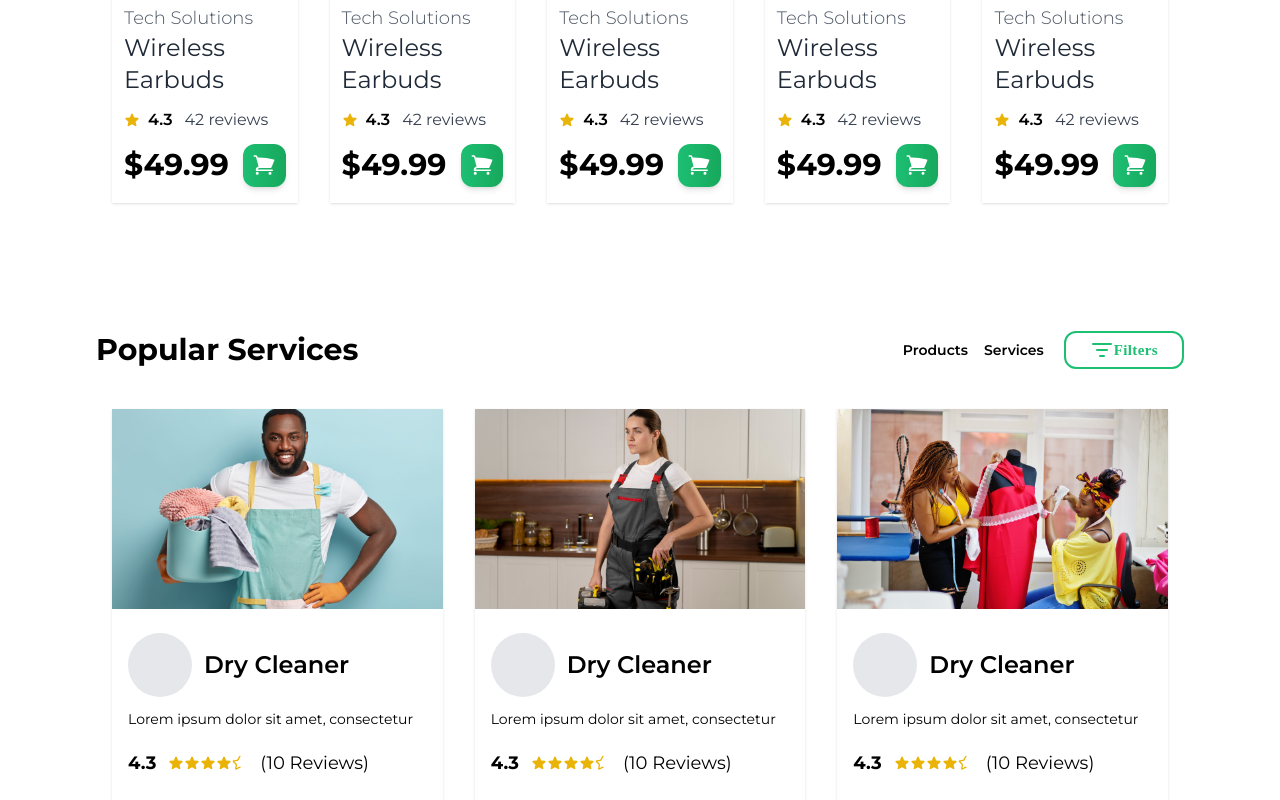
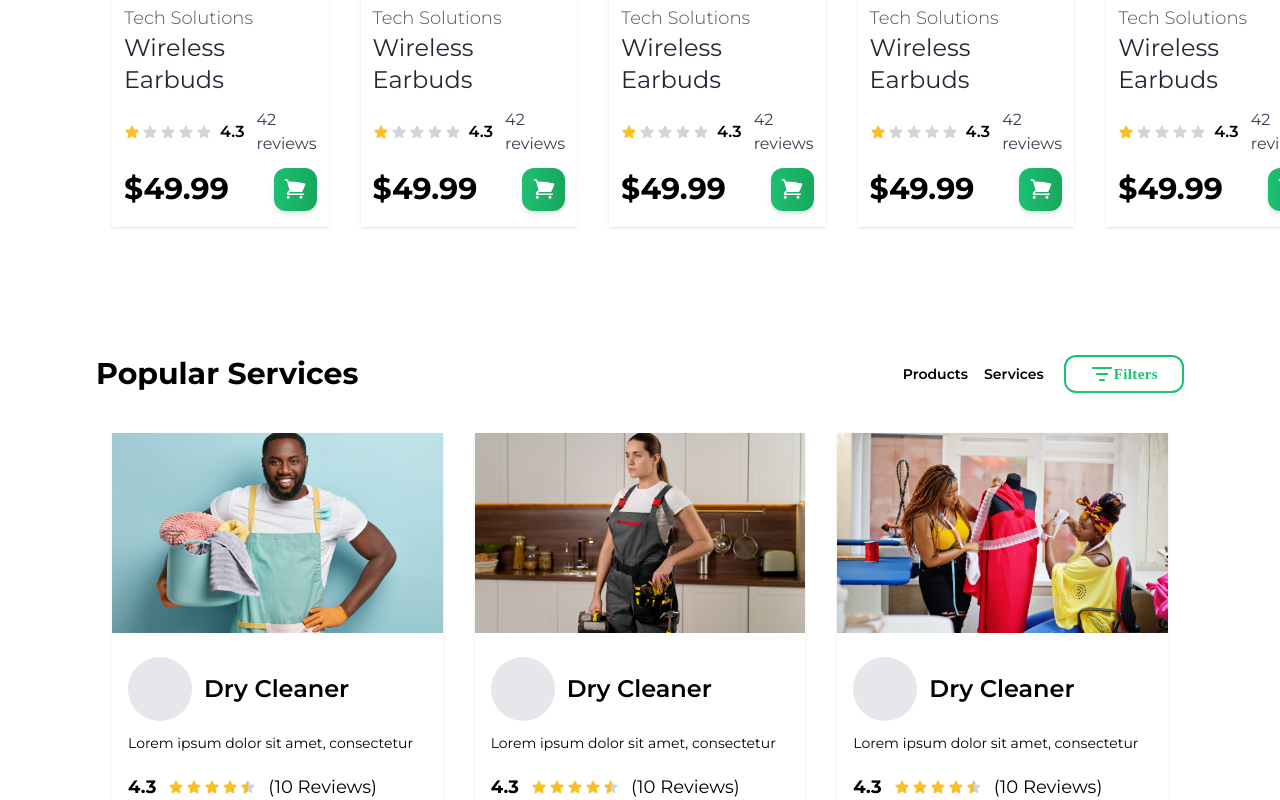
Before and after one commit to price-tag-tech/pricetag-frontend, a React (Create React App) app: page / in a window 1280 px wide. Shown: the part 1800-2600 px from the top of the page. Built offline with nearby package versions, Linux system fonts and the light colour scheme.

Commit message:
fix: improve RatingStars rendering with proper half-star display

```diff
--- a/src/components/ui/rating-stars.tsx
+++ b/src/components/ui/rating-stars.tsx
@@ -1,19 +1,30 @@
 import { StarIcon } from "@heroicons/react/24/solid";
-import { StarHalf } from "lucide-react";
 
 const RatingStars = ({ rating }: { rating: number }) => {
-    const fullStars = Math.floor(rating);
-    const hasHalfStar = rating % 1 !== 0;
+  const fullStars = Math.floor(rating);
+  const hasHalfStar = rating % 1 !== 0;
+  const emptyStars = 5 - fullStars - (hasHalfStar ? 1 : 0);
 
-    return (
-        <div className="flex text-2xl ">
-            {Array.from({ length: fullStars }, (s: number) => (
-                <StarIcon key={s} className="text-yellow-500 h-4 w-4" />
-            ))}
+  return (
+    <div className="flex items-center gap-0.5">
+      {Array.from({ length: fullStars }, (_, i) => (
+        <StarIcon key={i} className="w-4 h-4 text-amber-400 drop-shadow-sm" />
+      ))}
 
-            {hasHalfStar && <StarHalf key="half" className="text-yellow-500 h-4 w-4" />}
+      {hasHalfStar && (
+        <div key="half" className="relative w-4 h-4">
+          <StarIcon className="w-4 h-4 text-gray-300 absolute" />
+          <div className="w-1/2 overflow-hidden absolute">
+            <StarIcon className="w-4 h-4 text-amber-400 drop-shadow-sm" />
+          </div>
         </div>
-    )
-}
+      )}
 
-export default RatingStars
+      {Array.from({ length: emptyStars }, (_, i) => (
+        <StarIcon key={`empty-${i}`} className="w-4 h-4 text-gray-300" />
+      ))}
+    </div>
+  );
+};
+
+export default RatingStars;
```
